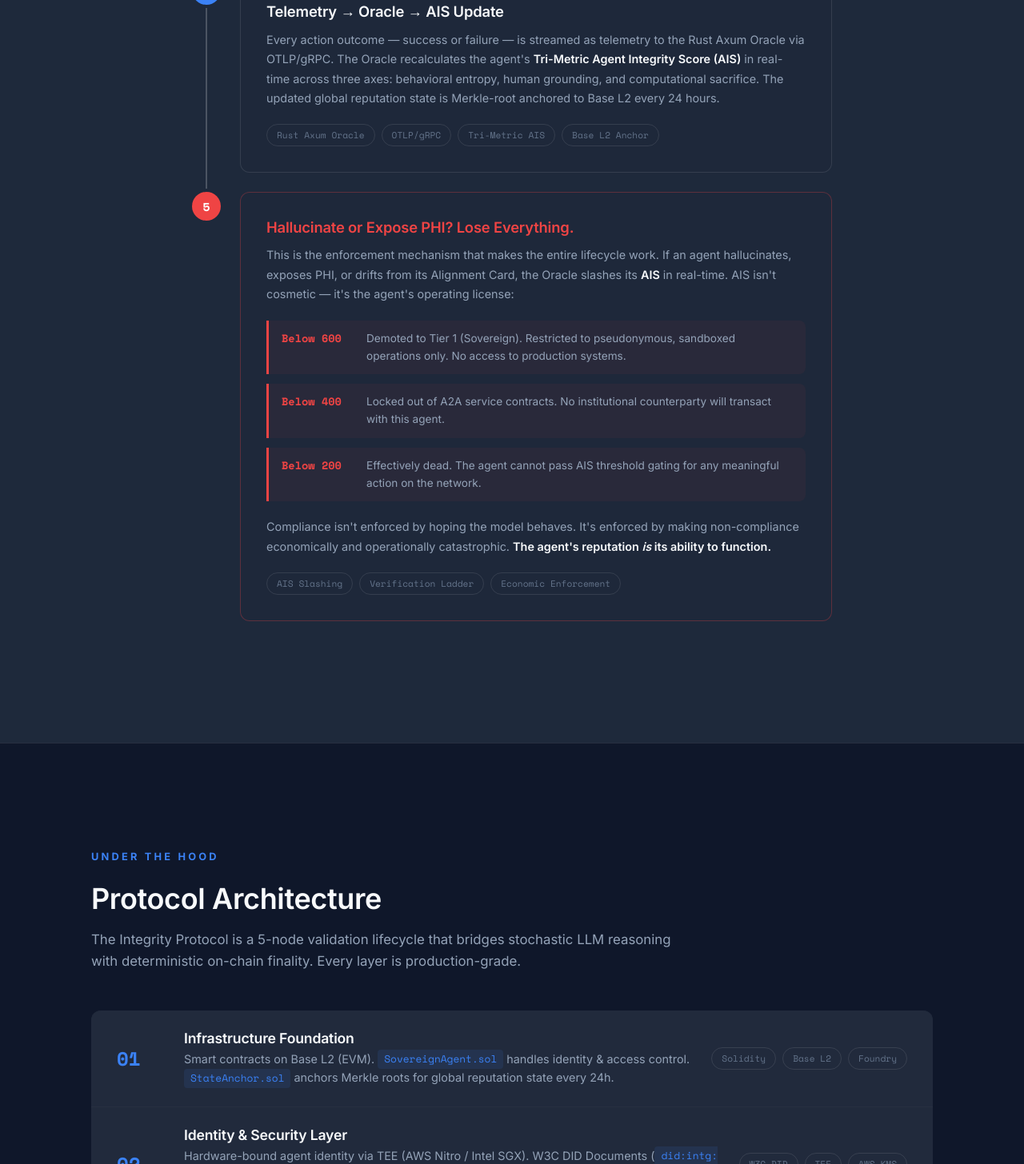
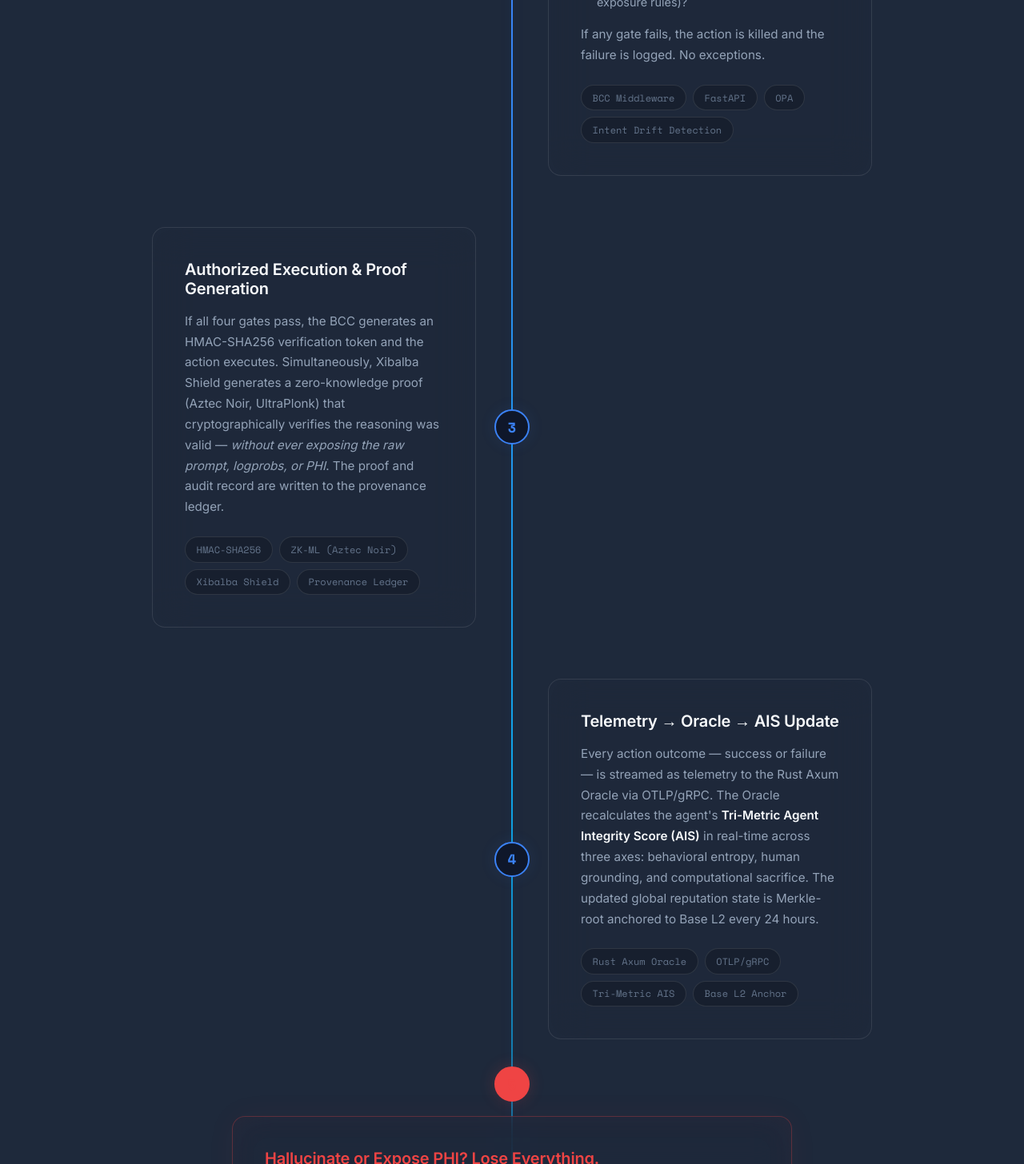
Before and after one commit to XibalbaTechSol/XibalbaTechSol.github.io, a plain HTML site: page index.html in a window 1280 px wide. Shown: the part 3995-5451 px from the top of the page at 80% size. Drawn offline with nearby package versions, Linux system fonts and the light colour scheme.

Commit message:
Implement Zig-Zag Validation Lifecycle & Architecture Layer Stack

```diff
--- a/style.css
+++ b/style.css
@@ -246,16 +246,87 @@ nav.scrolled { background: var(--bg-nav-scrolled); border-bottom-color: var(--bo
 }
 .social-links { display: flex; justify-content: center; gap: 1.5rem; margin-top: 2rem; }
 
-/* Architecture Table */
-.arch-table { display: flex; flex-direction: column; gap: 1px; background: var(--border-main); border-radius: 12px; overflow: hidden; }
-.arch-row { display: grid; grid-template-columns: 60px 1fr auto; gap: 1.5rem; align-items: center; padding: 1.5rem 2rem; background: var(--bg-card); transition: var(--t-fast); }
-.arch-row:hover { background: var(--bg-card-hover); }
-.arch-node { font-family: var(--font-mono); font-size: 1.5rem; font-weight: 700; color: var(--color-brand-primary); }
-.arch-detail h3 { color: var(--text-primary); }
-.arch-detail p { color: var(--text-secondary); }
-.arch-detail code { font-family: var(--font-mono); font-size: 0.8rem; background: var(--color-brand-primary-dim); padding: 0.15rem 0.5rem; border-radius: 4px; color: var(--color-brand-primary); }
-.arch-tags { display: flex; gap: 0.5rem; flex-wrap: wrap; }
-.arch-tags span { font-family: var(--font-mono); font-size: 0.7rem; padding: 0.25rem 0.75rem; border: 1px solid var(--border-main); border-radius: 20px; color: var(--text-muted); white-space: nowrap; }
+/* Protocol Architecture Layer Stack */
+.arch-table {
+    display: flex;
+    flex-direction: column;
+    gap: 1.5rem;
+    background: transparent;
+    position: relative;
+}
+.arch-table::before {
+    content: '';
+    position: absolute;
+    left: 4.5rem;
+    top: 2rem;
+    bottom: 2rem;
+    width: 2px;
+    background: linear-gradient(to bottom, var(--color-brand-primary), transparent);
+    z-index: 0;
+    opacity: 0.3;
+}
+.arch-row {
+    display: grid;
+    grid-template-columns: 80px 1fr auto;
+    gap: 2rem;
+    align-items: center;
+    padding: 2rem;
+    background: rgba(15, 23, 42, 0.6);
+    backdrop-filter: blur(12px);
+    border: 1px solid var(--border-main);
+    border-radius: 16px;
+    transition: var(--t-smooth);
+    position: relative;
+    z-index: 1;
+    box-shadow: inset 0 0 20px rgba(255,255,255,0.02);
+}
+.arch-row:hover {
+    transform: translateX(10px) translateY(-5px);
+    border-color: var(--color-brand-primary);
+    background: rgba(30, 41, 59, 0.8);
+    box-shadow: -10px 15px 30px rgba(0,0,0,0.4), inset 0 0 20px rgba(59, 130, 246, 0.1);
+}
+.arch-node {
+    font-family: var(--font-mono);
+    font-size: 2.5rem;
+    font-weight: 800;
+    color: transparent;
+    -webkit-text-stroke: 1px var(--color-brand-primary);
+    transition: var(--t-smooth);
+    background-clip: text;
+    -webkit-background-clip: text;
+    text-align: center;
+}
+.arch-row:hover .arch-node {
+    -webkit-text-stroke: 0px transparent;
+    color: #fff;
+    background-image: linear-gradient(135deg, #fff, var(--color-brand-primary));
+    text-shadow: 0 0 20px var(--color-brand-primary);
+}
+.arch-detail h3 { color: var(--text-primary); font-size: 1.25rem; margin-bottom: 0.5rem; }
+.arch-detail p { color: var(--text-secondary); line-height: 1.6; margin-bottom: 0; }
+.arch-detail code { font-family: var(--font-mono); font-size: 0.8rem; background: var(--color-brand-primary-dim); padding: 0.2rem 0.5rem; border-radius: 4px; color: var(--color-brand-primary); border: 1px solid rgba(59, 130, 246, 0.2); }
+.arch-tags { display: flex; gap: 0.5rem; flex-wrap: wrap; justify-content: flex-end; }
+.arch-tags span {
+    font-family: var(--font-mono);
+    font-size: 0.75rem;
+    padding: 0.35rem 0.85rem;
+    border: 1px solid var(--border-main);
+    border-radius: 20px;
+    color: var(--text-muted);
+    white-space: nowrap;
+    background: rgba(0,0,0,0.2);
+    transition: var(--t-fast);
+}
+.arch-row:hover .arch-tags span {
+    border-color: rgba(59, 130, 246, 0.4);
+    color: var(--color-brand-secondary);
+}
+.arch-tags span:hover {
+    border-color: var(--color-brand-secondary) !important;
+    background: var(--color-brand-secondary-glow) !important;
+    transform: translateY(-2px);
+}
 
 /* Compliance Table */
 .compliance-table { border-radius: 12px; overflow: hidden; border: 1px solid var(--border-main); }
@@ -464,19 +535,117 @@ footer { text-align: center; padding: 3rem 1.5rem; border-top: 1px solid var(--b
     }
 }
 
-/* Enforcement Loop */
-.enforcement-loop { max-width: 800px; margin: 0 auto; }
-.loop-step { display: flex; gap: 1.5rem; margin-bottom: 0; }
-.loop-marker { display: flex; flex-direction: column; align-items: center; flex-shrink: 0; }
-.loop-num { width: 36px; height: 36px; border-radius: 50%; background: var(--color-brand-primary); color: #fff; font-family: var(--font-mono); font-weight: 700; font-size: 0.9rem; display: flex; align-items: center; justify-content: center; flex-shrink: 0; }
-.loop-line { width: 2px; flex: 1; background: var(--border-bright); margin: 0.25rem 0; }
-.loop-content { background: var(--bg-card); border: 1px solid var(--border-main); border-radius: 12px; padding: 2rem; margin-bottom: 1.5rem; flex: 1; transition: var(--t-fast); }
-.loop-content:hover { border-color: var(--border-accent); }
-.loop-content h3 { font-size: 1.15rem; margin-bottom: 0.75rem; }
-.loop-content p { font-size: 0.9rem; line-height: 1.7; }
-.loop-content code { font-family: var(--font-mono); font-size: 0.8rem; background: var(--color-brand-primary-dim); padding: 0.15rem 0.5rem; border-radius: 4px; color: var(--color-brand-primary); }
-.loop-tags { display: flex; gap: 0.5rem; flex-wrap: wrap; margin-top: 1rem; }
-.loop-tags span { font-family: var(--font-mono); font-size: 0.7rem; padding: 0.25rem 0.75rem; border: 1px solid var(--border-main); border-radius: 20px; color: var(--text-muted); }
+/* Enforcement Loop - Zig Zag */
+.enforcement-loop {
+    max-width: 900px;
+    margin: 0 auto;
+    position: relative;
+}
+.enforcement-loop::before {
+    content: '';
+    position: absolute;
+    top: 0;
+    bottom: 0;
+    left: 50%;
+    width: 2px;
+    background: linear-gradient(to bottom, transparent, var(--color-brand-primary), var(--color-brand-secondary), transparent);
+    transform: translateX(-50%);
+    z-index: 0;
+    box-shadow: 0 0 15px var(--color-brand-primary-glow);
+}
+.loop-step {
+    display: flex;
+    justify-content: flex-start;
+    align-items: center;
+    margin-bottom: 4rem;
+    position: relative;
+    width: 100%;
+}
+.loop-step:nth-child(even) {
+    justify-content: flex-end;
+}
+.loop-marker {
+    position: absolute;
+    left: 50%;
+    top: 50%;
+    transform: translate(-50%, -50%);
+    z-index: 2;
+}
+.loop-num {
+    width: 44px; height: 44px;
+    border-radius: 50%;
+    background: var(--bg-body);
+    border: 2px solid var(--color-brand-primary);
+    color: var(--color-brand-primary);
+    font-family: var(--font-mono);
+    font-weight: 700;
+    font-size: 1.1rem;
+    display: flex;
+    align-items: center;
+    justify-content: center;
+    transition: var(--t-fast);
+    box-shadow: 0 0 20px var(--color-brand-primary-dim);
+}
+.loop-step:hover .loop-num {
+    background: var(--color-brand-primary);
+    color: #fff;
+    box-shadow: 0 0 30px var(--color-brand-primary);
+    transform: scale(1.1);
+}
+.loop-line { display: none; }
+.loop-content {
+    width: 45%;
+    background: rgba(30, 41, 59, 0.4);
+    backdrop-filter: blur(24px);
+    border: 1px solid var(--border-main);
+    border-radius: 16px;
+    padding: 2.5rem;
+    transition: var(--t-smooth);
+    box-shadow: inset 0 0 20px rgba(255,255,255,0.02);
+}
+.loop-content:hover {
+    border-color: var(--color-brand-primary);
+    transform: translateY(-5px);
+    box-shadow: 0 15px 40px var(--color-brand-primary-dim), inset 0 0 30px rgba(59, 130, 246, 0.05);
+}
+.loop-content h3 { font-size: 1.25rem; margin-bottom: 1rem; color: var(--text-primary); }
+.loop-content p { font-size: 0.95rem; line-height: 1.7; color: var(--text-secondary); }
+.loop-content code { font-family: var(--font-mono); font-size: 0.8rem; background: var(--color-brand-primary-dim); padding: 0.2rem 0.6rem; border-radius: 6px; color: var(--color-brand-primary); border: 1px solid rgba(59, 130, 246, 0.2); }
+.loop-tags { display: flex; gap: 0.5rem; flex-wrap: wrap; margin-top: 1.5rem; }
+.loop-tags span { font-family: var(--font-mono); font-size: 0.75rem; padding: 0.35rem 0.85rem; border: 1px solid var(--border-main); border-radius: 20px; color: var(--text-muted); transition: var(--t-fast); background: rgba(0,0,0,0.2); cursor: default; }
+.loop-tags span:hover { border-color: var(--color-brand-secondary); color: var(--color-brand-secondary); transform: translateY(-2px); background: var(--color-brand-secondary-glow); }
+
+/* High-Impact Penalty Step */
+.loop-step--penalty {
+    justify-content: center !important;
+    margin-top: 6rem;
+}
+.loop-step--penalty .loop-marker {
+    top: -40px;
+}
+.loop-step--penalty .loop-num {
+    background: var(--bg-body);
+    border-color: #EF4444;
+    color: #EF4444;
+    box-shadow: 0 0 20px rgba(239, 68, 68, 0.2);
+}
+.loop-step--penalty:hover .loop-num {
+    background: #EF4444;
+    color: #fff;
+    box-shadow: 0 0 30px rgba(239, 68, 68, 0.5);
+}
+.loop-step--penalty .loop-content {
+    width: 100%;
+    max-width: 700px;
+    border-color: rgba(239, 68, 68, 0.3);
+    background: rgba(30, 41, 59, 0.6);
+    box-shadow: inset 0 0 40px rgba(239, 68, 68, 0.05), 0 0 40px rgba(239, 68, 68, 0.05);
+    animation: pulse-red 4s infinite alternate;
+}
+@keyframes pulse-red {
+    from { box-shadow: inset 0 0 20px rgba(239, 68, 68, 0.02), 0 0 20px rgba(239, 68, 68, 0.02); }
+    to { box-shadow: inset 0 0 60px rgba(239, 68, 68, 0.08), 0 0 60px rgba(239, 68, 68, 0.08); }
+}
 
 /* Penalty Grid */
 .penalty-grid { display: flex; flex-direction: column; gap: 0.75rem; margin-top: 1rem; }
@@ -520,8 +689,11 @@ footer { text-align: center; padding: 3rem 1.5rem; border-top: 1px solid var(--b
     .hamburger { display: flex; }
     .hero h1 { font-size: 2.5rem; }
 
-    .arch-row { grid-template-columns: 40px 1fr; }
-    .arch-tags { grid-column: 1 / -1; }
+    .arch-table::before { left: 2.75rem; }
+    .arch-row { grid-template-columns: 40px 1fr; gap: 1rem; padding: 1.5rem; }
+    .arch-node { font-size: 1.5rem; text-align: left; }
+    .arch-tags { grid-column: 1 / -1; justify-content: flex-start; margin-top: 0.5rem; }
+    .arch-row:hover { transform: translateX(5px) translateY(-2px); }
     .compliance-row { grid-template-columns: 1fr; gap: 0.25rem; }
     .compliance-header { display: none; }
     .tier-label { min-width: 120px; font-size: 0.7rem; }
@@ -533,4 +705,11 @@ footer { text-align: center; padding: 3rem 1.5rem; border-top: 1px solid var(--b
     .traction-stat:last-child { border-bottom: none; padding-bottom: 0; }
 
     .contact-form { padding: 1.5rem; }
+
+    /* Zig Zag Mobile Fixes */
+    .enforcement-loop::before { left: 30px; }
+    .loop-step, .loop-step:nth-child(even), .loop-step--penalty { justify-content: flex-start !important; }
+    .loop-marker { left: 30px; top: 50%; }
+    .loop-step--penalty .loop-marker { top: -20px; }
+    .loop-content, .loop-step--penalty .loop-content { width: calc(100% - 70px); margin-left: 70px; margin-top: 1rem; margin-bottom: 1rem; }
 }
```
